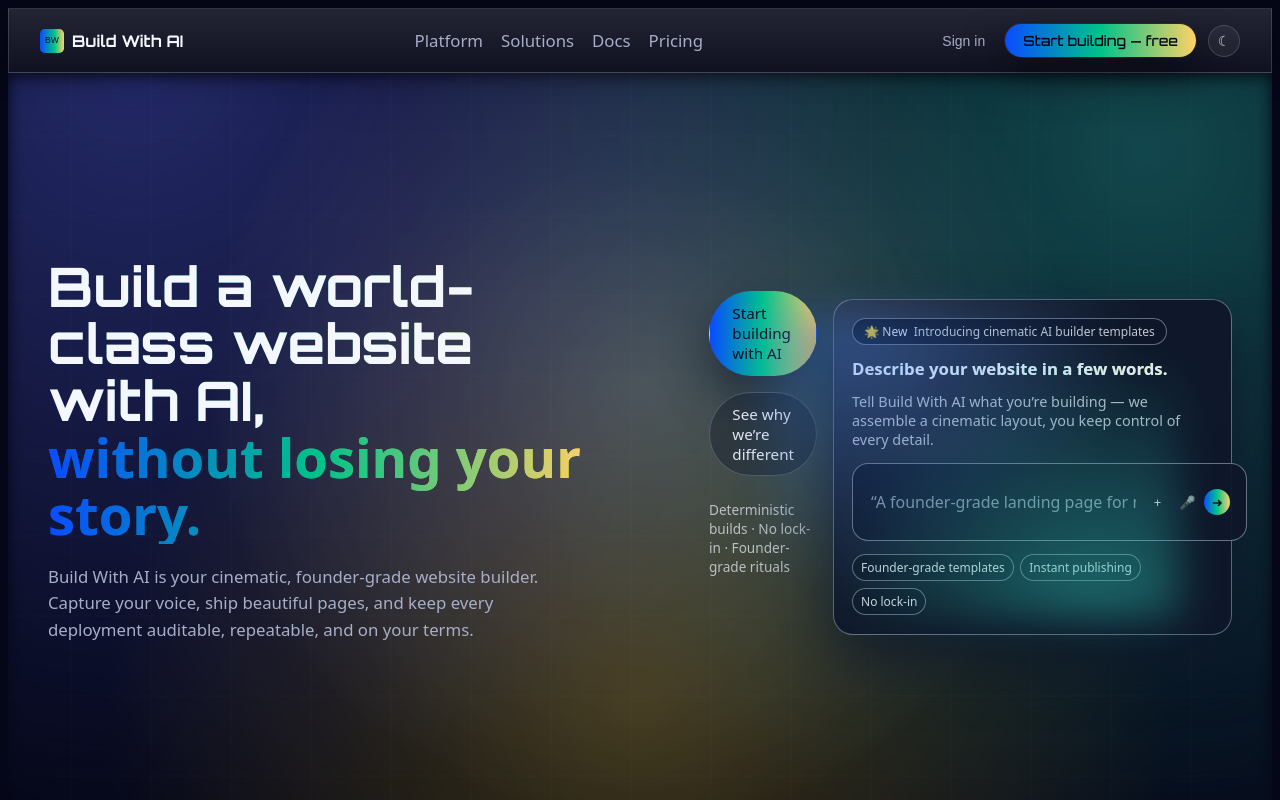
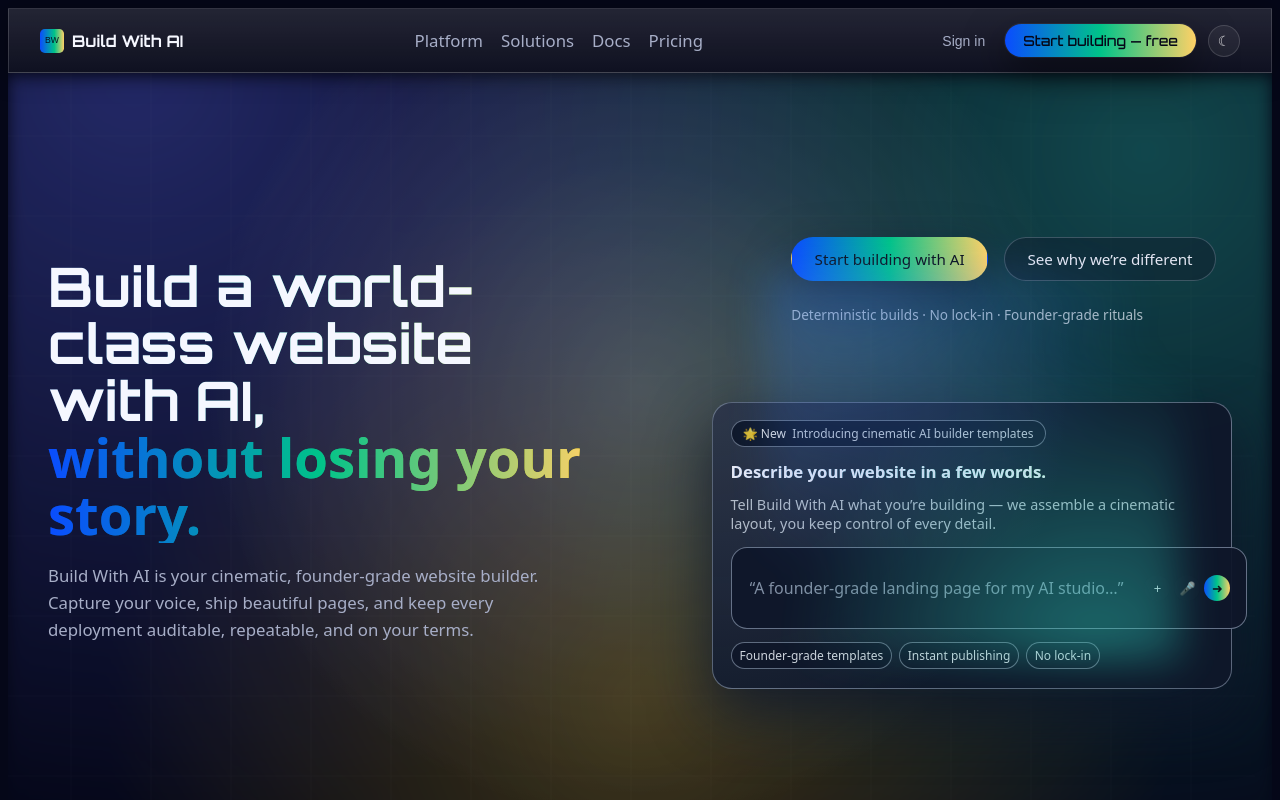
Before and after one commit to opsvantagedigi/buildwithai, a Next.js app: page / in a window 1280 px wide. Shown: the top 800 px of the page. Built offline with nearby package versions, Linux system fonts and the light colour scheme.

Commit message:
fix: stack prompt panel below CTA and enlarge prompt input

```diff
--- a/src/styles/landing.css
+++ b/src/styles/landing.css
@@ -902,7 +902,9 @@
 .bw-hero-visual-wrapper {
   position: relative;
   display: flex;
-  justify-content: flex-end;
+  flex-direction: column; /* stack CTA panel and prompt vertically */
+  align-items: flex-end; /* keep panels aligned to the visual edge */
+  gap: 1.5rem;
 }
 
 .bw-hero-visual-glow {
@@ -1061,7 +1063,7 @@
 
 /* Cinematic prompt panel styles */
 .bw-hero-prompt-panel {
-  margin-top: 1.5rem;
+  margin-top: 0; /* placed beneath CTA panel, remove extra top gap */
   margin-bottom: 1.25rem;
   border-radius: 1.25rem;
   padding: 1.1rem 1.1rem 1.2rem;
@@ -1099,11 +1101,11 @@
   padding: 0.75rem 1rem;
   background-color: rgba(15, 23, 42, 0.94);
   border: 1px solid rgba(148, 163, 184, 0.65);
-  min-height: 52px;
+  min-height: 56px; /* increased for comfortable sentence visibility */
   width: 100%;
 }
 
-.bw-hero-prompt-input { flex: 1; border: none; outline: none; background: transparent; color: #e5e7f3; font-size: 1rem; line-height: 1.4; }
+.bw-hero-prompt-input { flex: 1; border: none; outline: none; background: transparent; color: #e5e7f3; font-size: 1rem; line-height: 1.5; }
 .bw-hero-prompt-input::placeholder { color: rgba(148, 163, 184, 0.85); }
 
 .bw-hero-prompt-input-icons { display: inline-flex; align-items: center; gap: 0.25rem; margin-left: 0.4rem; }
@@ -1131,13 +1133,13 @@
   display: flex;
   flex-direction: column;
   align-items: flex-start;
-  justify-content: center;
-  height: 100%;
+  justify-content: flex-start;
+  height: auto; /* allow natural height so prompt stacks beneath */
   padding: 1rem;
   gap: 1rem;
 }
 
-.bw-hero-cta-panel { margin-bottom: 1rem; }
+.bw-hero-cta-panel { margin-bottom: 1.5rem; }
 
 .bw-hero-cta-buttons {
   display: flex;
```
